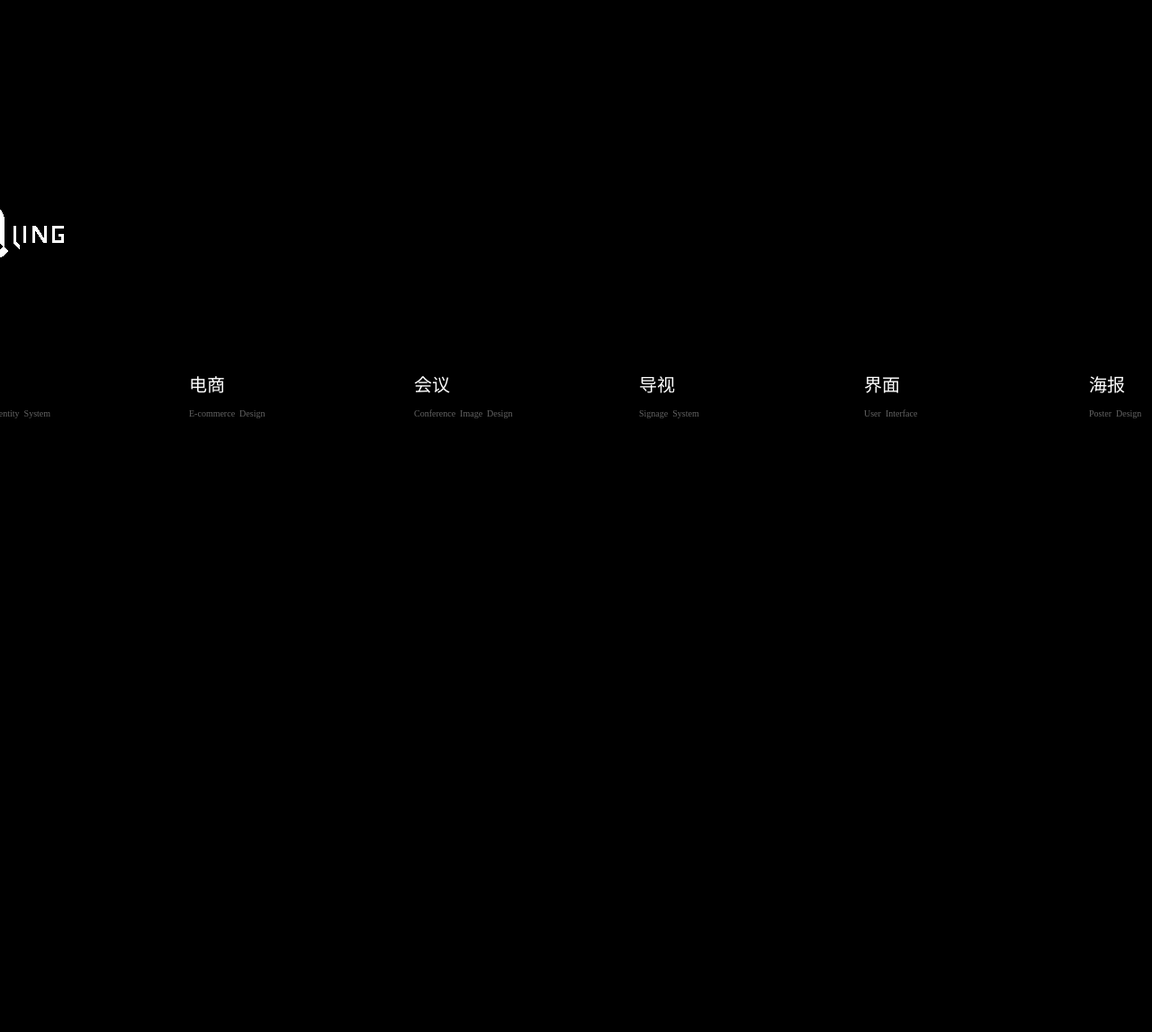
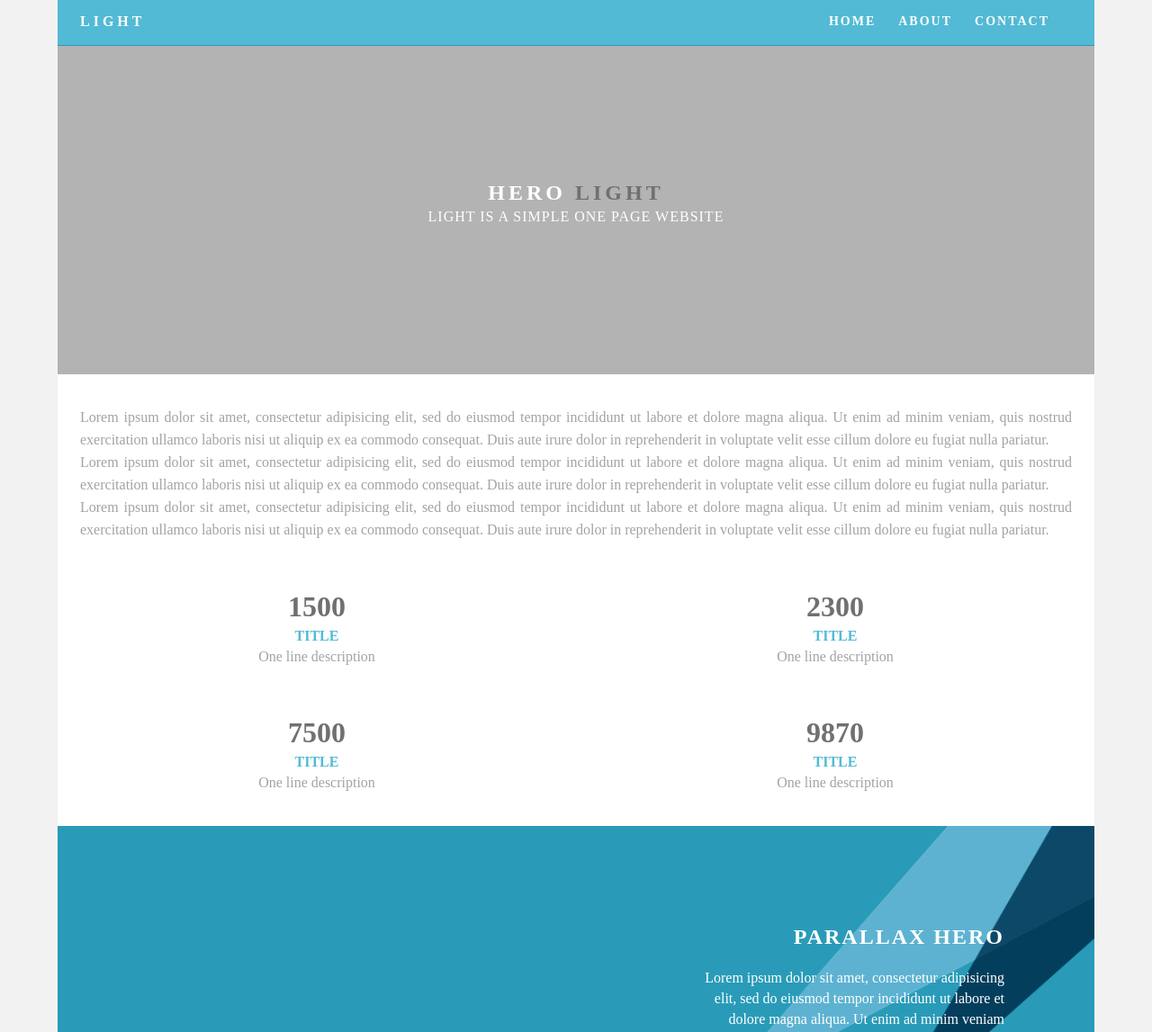
Before and after one commit to lanros/X, a plain HTML site: page README.html in a window 1280 px wide. Shown: the top 1147 px of the page at 90% size. Before the commit the page ends 800 px from the top, so only its background shows below. Drawn offline with Linux system fonts and the light colour scheme; files whose address does not match are found by name.

Commit message:
Update README.html

```diff
--- a/README.html
+++ b/README.html
@@ -1,30 +1,98 @@
 <!doctype html>
-<html><head>
+<html lang="en-US">
+<head>
 <meta charset="utf-8">
-<title>LING</title>
-<style type="text/css">
-
-</style>
-<link href="tes1.css" rel="stylesheet" type="text/css">
+<meta http-equiv="X-UA-Compatible" content="IE=edge">
+<meta name="viewport" content="width=device-width, initial-scale=1">
+<title>Light Theme</title>
+<link href="singlePageTemplate.css" rel="stylesheet" type="text/css">
+<!--The following script tag downloads a font from the Adobe Edge Web Fonts server for use within the web page. We recommend that you do not modify it.-->
+<script>var __adobewebfontsappname__="dreamweaver"</script>
+<script src="http://use.edgefonts.net/source-sans-pro:n2:default.js" type="text/javascript"></script>
+<!-- HTML5 shim and Respond.js for IE8 support of HTML5 elements and media queries -->
+<!-- WARNING: Respond.js doesn't work if you view the page via file:// -->
+<!--[if lt IE 9]>
+      <script src="https://oss.maxcdn.com/html5shiv/3.7.2/html5shiv.min.js"></script>
+      <script src="https://oss.maxcdn.com/respond/1.4.2/respond.min.js"></script>
+    <![endif]-->
 </head>
-
 <body>
-<div class="top">
-  <div class="ling"><img src="ling.png" width="106" height="63" alt=""/></div>
-  <ul>
-    <li><a href="#"><pre>品牌
-<p>Visual  Identity  System</p></pre></a></li>
-  <li><a href="#"><pre>电商
-<p>E-commerce  Design</p></pre></a></li>
-  <li><a href="#"><pre>会议
-<p>Conference  Image  Design</p></pre></a></li>
-  <li><a href="#"><pre>导视
-<p>Signage  System</p></pre></a></li>
-  <li><a href="#"><pre>界面
-<p>User  Interface</p></pre></a></li>
-  <li><a href="#"><pre>海报
-<p>Poster  Design</p></pre></a></li>
-  </ul>
+<!-- Main Container -->
+<div class="container">
+  <!-- Navigation -->
+  <header> <a href="">
+    <h4 class="logo">LIGHT</h4>
+    </a>
+    <nav>
+      <ul>
+        <li><a href="#hero">HOME</a></li>
+        <li><a href="#about">ABOUT</a></li>
+        <li> <a href="#contact">CONTACT</a></li>
+      </ul>
+    </nav>
+  </header>
+  <!-- Hero Section -->
+  <section class="hero" id="hero">
+    <h2 class="hero_header">HERO <span class="light">LIGHT</span></h2>
+    <p class="tagline">Light is a simple one page website</p>
+  </section>
+  <!-- About Section -->
+  <section class="about" id="about">
+    <h2 class="hidden">About</h2>
+    <p class="text_column">Lorem ipsum dolor sit amet, consectetur adipisicing elit, sed do eiusmod tempor incididunt ut labore et dolore magna aliqua. Ut enim ad minim veniam, quis nostrud exercitation ullamco laboris nisi ut aliquip ex ea commodo consequat. Duis aute irure dolor in reprehenderit in voluptate velit esse cillum dolore eu fugiat nulla pariatur. </p>
+    <p class="text_column">Lorem ipsum dolor sit amet, consectetur adipisicing elit, sed do eiusmod tempor incididunt ut labore et dolore magna aliqua. Ut enim ad minim veniam, quis nostrud exercitation ullamco laboris nisi ut aliquip ex ea commodo consequat. Duis aute irure dolor in reprehenderit in voluptate velit esse cillum dolore eu fugiat nulla pariatur. </p>
+    <p class="text_column">Lorem ipsum dolor sit amet, consectetur adipisicing elit, sed do eiusmod tempor incididunt ut labore et dolore magna aliqua. Ut enim ad minim veniam, quis nostrud exercitation ullamco laboris nisi ut aliquip ex ea commodo consequat. Duis aute irure dolor in reprehenderit in voluptate velit esse cillum dolore eu fugiat nulla pariatur. </p>
+  </section>
+  <!-- Stats Gallery Section -->
+  <div class="gallery">
+    <div class="thumbnail">
+      <h1 class="stats">1500</h1>
+      <h4>TITLE</h4>
+      <p>One line description</p>
+    </div>
+    <div class="thumbnail">
+      <h1 class="stats">2300</h1>
+      <h4>TITLE</h4>
+      <p>One line description</p>
+    </div>
+    <div class="thumbnail">
+      <h1 class="stats">7500</h1>
+      <h4>TITLE</h4>
+      <p>One line description</p>
+    </div>
+    <div class="thumbnail">
+      <h1 class="stats">9870</h1>
+      <h4>TITLE</h4>
+      <p>One line description</p>
+    </div>
+  </div>
+  <!-- Parallax Section -->
+  <section class="banner">
+    <h2 class="parallax">PARALLAX HERO</h2>
+    <p class="parallax_description">Lorem ipsum dolor sit amet, consectetur adipisicing elit, sed do eiusmod tempor incididunt ut labore et dolore magna aliqua. Ut enim ad minim veniam</p>
+  </section>
+  <!-- More Info Section -->
+  <footer>
+    <article class="footer_column">
+      <h3>ABOUT</h3>
+      <img src="placeholder.jpg" alt="" width="400" height="200" class="cards"/>
+      <p>Lorem ipsum dolor sit amet, consectetur adipisicing elit, sed do eiusmod tempor incididunt ut labore et dolore magna aliqua. Ut enim ad minim veniam, quis nostrud exercitation ullamco laboris nisi ut aliquip ex ea commodo consequat. Duis aute irure dolor in reprehenderit in voluptate velit esse cillum dolore eu fugiat nulla </p>
+    </article>
+    <article class="footer_column">
+      <h3>LOCATION</h3>
+      <img src="placeholder.jpg" alt="" width="400" height="200" class="cards"/>
+      <p>Lorem ipsum dolor sit amet, consectetur adipisicing elit, sed do eiusmod tempor incididunt ut labore et dolore magna aliqua. Ut enim ad minim veniam, quis nostrud exercitation ullamco laboris nisi ut aliquip ex ea commodo consequat. Duis aute irure dolor in reprehenderit in voluptate velit esse cillum dolore eu fugiat nulla </p>
+    </article>
+  </footer>
+  <!-- Footer Section -->
+  <section class="footer_banner" id="contact">
+    <h2 class="hidden">Footer Banner Section </h2>
+    <p class="hero_header">FOR THE LATEST NEWS &amp; UPDATES</p>
+    <div class="button">subscribe</div>
+  </section>
+  <!-- Copyrights Section -->
+  <div class="copyright">&copy;2015 - <strong>Light Theme</strong></div>
 </div>
+<!-- Main Container Ends -->
 </body>
 </html>
```
